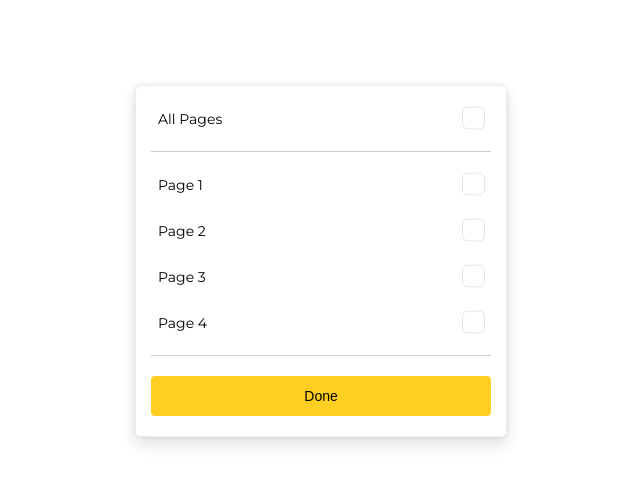
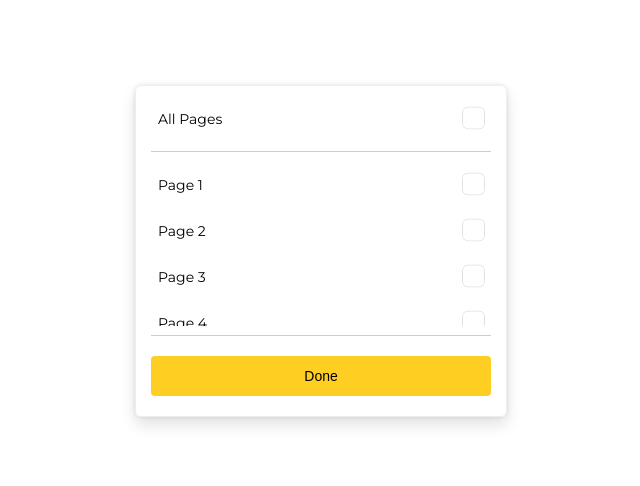
Before and after one commit to rachmanzz/ellty-test, a React (Vite) app: page / in a window 1280 px wide. Shown: the top 486 px of the page, without its empty margins (319-959 px from the left). Built offline with nearby package versions, Linux system fonts and the light colour scheme.

Commit message:
fix: add missing pages to the initial pages array and wrap items in a div

```diff
--- a/src/App.tsx
+++ b/src/App.tsx
@@ -10,7 +10,11 @@ function App() {
     { label: "Page 1", checked: false },
     { label: "Page 2", checked: false },
     { label: "Page 3", checked: false },
-    { label: "Page 4", checked: false }
+    { label: "Page 4", checked: false },
+    { label: "Page 5", checked: false },
+    { label: "Page 6", checked: false },
+    { label: "Page 7", checked: false },
+    { label: "Page 8", checked: false },
   ])
 
   const setPage = (index: number) => {
@@ -36,9 +40,11 @@ function App() {
       <div className='container'>
         <PageItem onCheck={()=> {setAllPages()}} label='All Pages' checked={checkAllPages} />
         <Divider />
+        <div className='items-wrapper'>
         {pages.map((it, i) => {
           return (<PageItem key={i} onCheck={() => setPage(i)} label={it.label} checked={it.checked} />)
         })}
+        </div>
         <Divider />
         <div className='action'><Button>Done</Button></div>
       </div>
```
